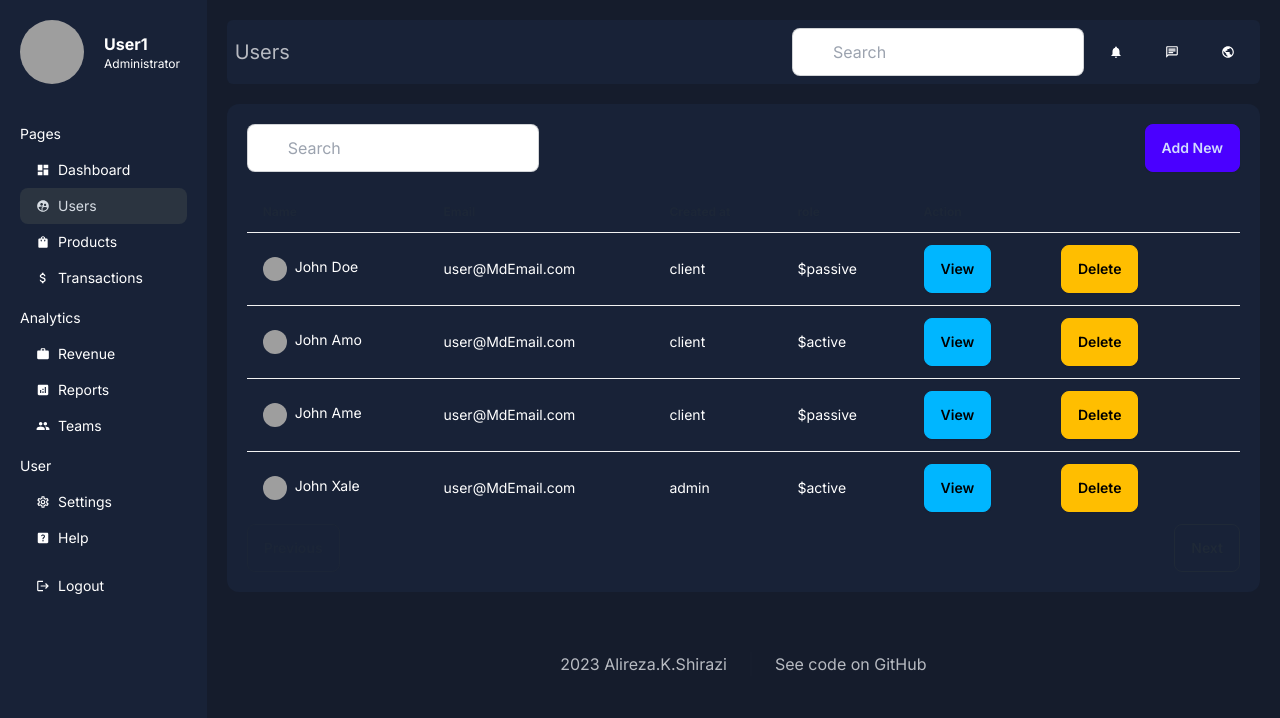
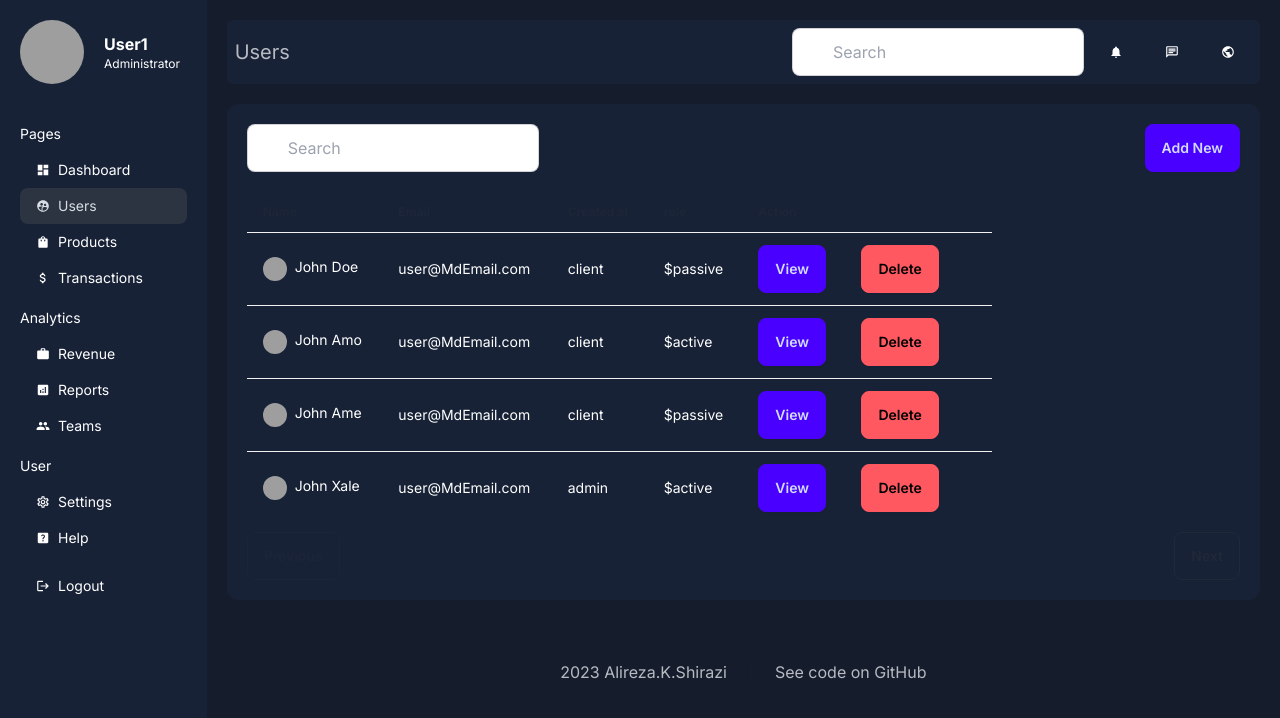
Before and after one commit to arbor0711/next-dashboard, a Next.js app: page /dashboard/users in a window 1280 px wide. Shown: the top 718 px of the page. Built offline with nearby package versions, Linux system fonts and the light colour scheme; grey boxes are pictures that could not be loaded.

Commit message:
Seperate pagination component

```diff
--- /dev/null
+++ b/app/components/Pagination.tsx
@@ -0,0 +1,14 @@
+import React from "react";
+
+const Pagination = () => {
+  return (
+    <div className="flex justify-between mt-2">
+      <button className="btn btn-outline opacity-50 cursor-not-allowed">
+        Previous
+      </button>
+      <button className="btn btn-outline ">Next</button>
+    </div>
+  );
+};
+
+export default Pagination;
--- a/app/dashboard/users/page.tsx
+++ b/app/dashboard/users/page.tsx
@@ -1,4 +1,5 @@
 import ContentBox from "@/app/components/ContentBox";
+import Pagination from "@/app/components/Pagination";
 import Image from "next/image";
 import React from "react";
 import { MdSearch } from "react-icons/md";
@@ -61,7 +62,7 @@ const Users = () => {
           <button className="btn btn-primary">Add New</button>
         </div>
 
-        <div>
+        <div className="w-3/4">
           <table className="table">
             <thead>
               <tr>
@@ -98,10 +99,10 @@ const Users = () => {
                   <td>{user.role}</td>
                   <td>${user.action}</td>
                   <td>
-                    <button className="btn btn-info">View</button>
+                    <button className="btn btn-primary">View</button>
                   </td>
                   <td>
-                    <button className="btn btn-warning">Delete</button>
+                    <button className="btn btn-error">Delete</button>
                   </td>
                 </tr>
               ))}
@@ -109,12 +110,7 @@ const Users = () => {
           </table>
         </div>
 
-        <div className="flex justify-between">
-          <button className="btn btn-outline opacity-50 cursor-not-allowed">
-            Previous
-          </button>
-          <button className="btn btn-outline ">Next</button>
-        </div>
+        <Pagination />
       </div>
     </ContentBox>
   );
```
